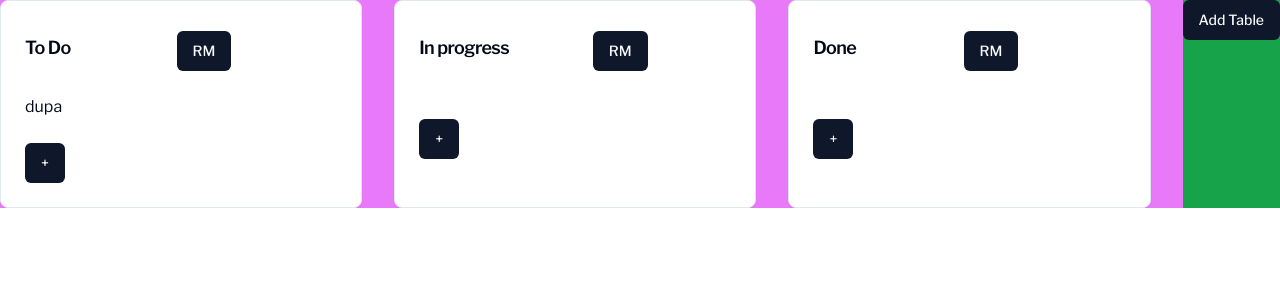
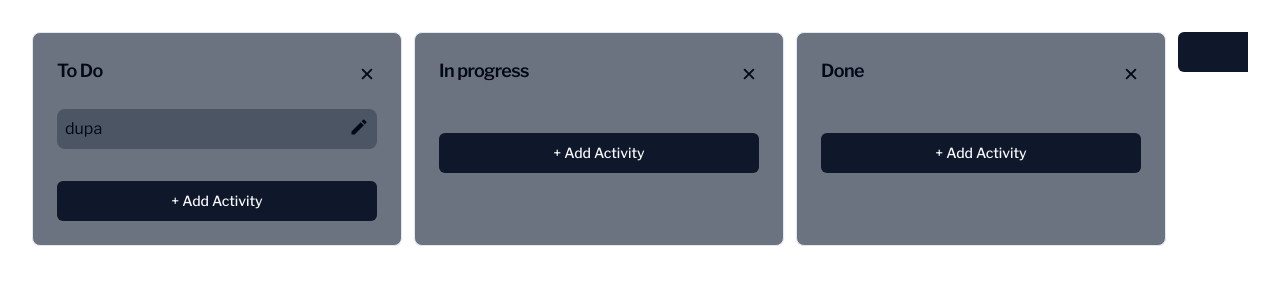
Before and after one commit to DawidKluzowski/forllo, a Next.js app: page / in a window 1280 px wide. Shown: the top 300 px of the page. Built offline with nearby package versions, Linux system fonts and the light colour scheme.

Commit message:
add styling and react icons

```diff
--- a/package.json
+++ b/package.json
@@ -21,6 +21,7 @@
     "react": "^18",
     "react-dom": "^18",
     "react-hook-form": "^7.48.2",
+    "react-icons": "^4.12.0",
     "react-redux": "^8.1.3",
     "tailwind-merge": "^2.0.0",
     "tailwindcss-animate": "^1.0.7",
--- a/src/app/page.tsx
+++ b/src/app/page.tsx
@@ -31,8 +31,8 @@ export default function Home() {
     };
 
     return (
-        <main className=" min-w-screen min-h-screen ">
-            <div className="flex flex-nowrap gap-8 overflow-auto whitespace-nowrap bg-fuchsia-400 ">
+        <main className="container">
+            <div className="flex flex-nowrap gap-3 overflow-auto whitespace-nowrap pt-8 ">
                 {activitysLists.map((activity) => {
                     return (
                         <ActivityList
@@ -42,9 +42,9 @@ export default function Home() {
                         />
                     );
                 })}
-                <div className=" bg-green-600">
-                    <Button onClick={addTable}>Add Table</Button>
-                </div>
+                <Button className="min-w-[340px]" onClick={addTable}>
+                    + Add Table
+                </Button>
             </div>
         </main>
     );
--- a/src/components/ActivityList/index.tsx
+++ b/src/components/ActivityList/index.tsx
@@ -3,7 +3,6 @@ import { Button } from '../ui/button';
 import {
     Card,
     CardContent,
-    CardDescription,
     CardFooter,
     CardHeader,
     CardTitle,
@@ -24,6 +23,8 @@ import {
 } from '../ui/form';
 import { addActivity } from '@/app/GlobalRedux/Features/activity';
 import { useDispatch } from 'react-redux';
+import { IoClose } from 'react-icons/io5';
+import { MdEdit } from 'react-icons/md';
 
 interface ActivityListProps {
     activitiesList: AcivitiesList;
@@ -31,7 +32,7 @@ interface ActivityListProps {
 }
 
 const formSchema = z.object({
-    activityName: z.string().min(2).max(50),
+    activityName: z.string().min(1).max(50),
 });
 
 const ActivityList = ({ activitiesList, removeTable }: ActivityListProps) => {
@@ -54,22 +55,36 @@ const ActivityList = ({ activitiesList, removeTable }: ActivityListProps) => {
     };
 
     return (
-        <Card className="w-[1370px] flex-1 flex-grow">
+        <Card className="min-w-[370px] bg-gray-500">
             <CardHeader className="flex flex-row items-center justify-between">
                 <CardTitle>
                     <span className="text-lg">{activitiesList.name}</span>
                 </CardTitle>
-                <Button onClick={removeTable}>RM</Button>
-                <CardDescription></CardDescription>
+                <a className="cursor-pointer text-xl" onClick={removeTable}>
+                    <IoClose />
+                </a>
             </CardHeader>
-            <CardContent>
+            <CardContent className="w-full">
                 {activitiesList.activities.map((activity) => (
-                    <div key={activity.id}>{activity.name}</div>
+                    <div
+                        className="mb-2 flex w-full justify-between rounded-lg bg-gray-600 p-2 "
+                        key={activity.id}
+                    >
+                        <span>{activity.name}</span>
+                        <a className=" cursor-pointer text-xl">
+                            <MdEdit />
+                        </a>
+                    </div>
                 ))}
             </CardContent>
             <CardFooter>
                 {!isEdit ? (
-                    <Button onClick={() => setIsEdit(true)}>+</Button>
+                    <Button
+                        className="w-[340px]"
+                        onClick={() => setIsEdit(true)}
+                    >
+                        + Add Activity
+                    </Button>
                 ) : (
                     <Form {...form}>
                         <form onSubmit={form.handleSubmit(onSubmit)}>
@@ -78,10 +93,10 @@ const ActivityList = ({ activitiesList, removeTable }: ActivityListProps) => {
                                 name="activityName"
                                 render={({ field }) => (
                                     <FormItem>
-                                        <FormLabel>asd</FormLabel>
                                         <FormControl>
                                             <Input
-                                                placeholder="activity"
+                                                className="w-[320px]"
+                                                placeholder="Name this activity"
                                                 {...field}
                                             />
                                         </FormControl>
@@ -92,11 +107,16 @@ const ActivityList = ({ activitiesList, removeTable }: ActivityListProps) => {
                                     </FormItem>
                                 )}
                             />
-                            <div className="flex">
-                                <Button type="submit">Add Activity</Button>
-                                <Button onClick={() => setIsEdit(false)}>
-                                    x
+                            <div className="flex items-center">
+                                <Button className="mr-4" type="submit">
+                                    Add Activity
                                 </Button>
+                                <a
+                                    className="cursor-pointer text-xl"
+                                    onClick={() => setIsEdit(false)}
+                                >
+                                    <IoClose />
+                                </a>
                             </div>
                         </form>
                     </Form>
```
Also changed, not shown: 1 other file (tests, documents, lock files or other folders).
